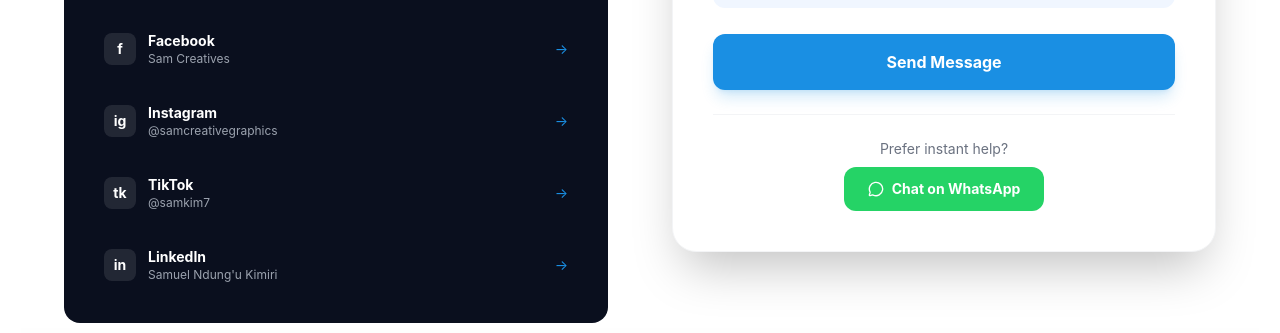
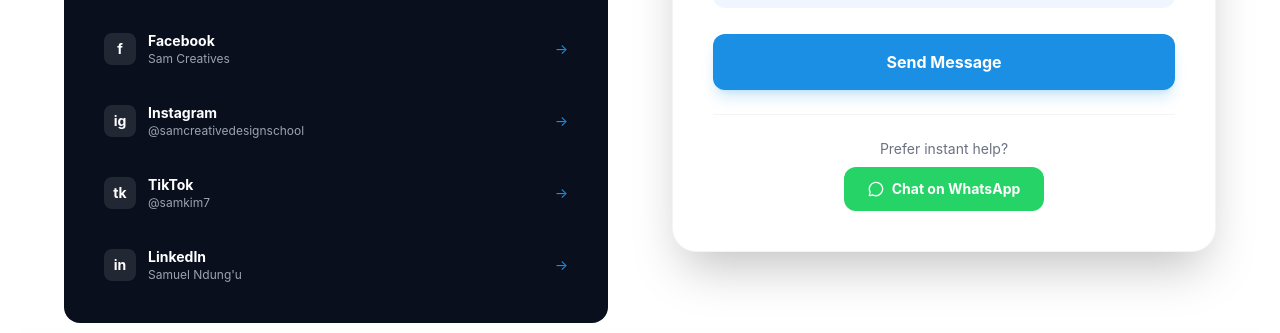
Before and after one commit to Samkimiri/sam-creative-design-school, a Next.js app: page /contact in a window 1280 px wide. Shown: the part 989-1322 px from the top of the page. Built offline with nearby package versions, Linux system fonts and the light colour scheme; no server answers; the database is empty.

Commit message:
Update Instagram and LinkedIn social links

```diff
--- a/src/app/contact/page.tsx
+++ b/src/app/contact/page.tsx
@@ -46,9 +46,9 @@
 
   const socials = [
     { name: "Facebook", handle: "Sam Creatives", icon: "f", href: "https://www.facebook.com/profile.php?id=61591155443815" },
-    { name: "Instagram", handle: "@samcreativegraphics", icon: "ig", href: "https://www.instagram.com/samcreativegraphics" },
+    { name: "Instagram", handle: "@samcreativedesignschool", icon: "ig", href: "https://www.instagram.com/samcreativedesignschool?igsh=MWNybngwYm4zdjlwZw==" },
     { name: "TikTok", handle: "@samkim7", icon: "tk", href: "https://vm.tiktok.com/ZS96QHNaQA7Mk-cBfGz/" },
-    { name: "LinkedIn", handle: "Samuel Ndung'u Kimiri", icon: "in", href: "https://www.linkedin.com/in/samuel-ndungu-kimiri" },
+    { name: "LinkedIn", handle: "Samuel Ndung'u", icon: "in", href: "https://www.linkedin.com/in/samuel-ndung-u-20b89b41a" },
   ];
 
   return (
--- a/src/components/Footer.tsx
+++ b/src/components/Footer.tsx
@@ -11,13 +11,13 @@
     { name: "Facebook", handle: "Sam Creatives", href: "https://www.facebook.com/profile.php?id=61591155443815", icon: (
       <svg width="18" height="18" viewBox="0 0 24 24" fill="currentColor"><path d="M18 2h-3a5 5 0 0 0-5 5v3H7v4h3v8h4v-8h3l1-4h-4V7a1 1 0 0 1 1-1h3z"/></svg>
     )},
-    { name: "Instagram", handle: "@samcreativegraphics", href: "https://www.instagram.com/samcreativegraphics", icon: (
+    { name: "Instagram", handle: "@samcreativedesignschool", href: "https://www.instagram.com/samcreativedesignschool?igsh=MWNybngwYm4zdjlwZw==", icon: (
       <svg width="18" height="18" viewBox="0 0 24 24" fill="none" stroke="currentColor" strokeWidth="2" strokeLinecap="round" strokeLinejoin="round"><rect x="2" y="2" width="20" height="20" rx="5" ry="5"/><circle cx="12" cy="12" r="4"/><circle cx="17.5" cy="6.5" r="1" fill="currentColor"/></svg>
     )},
     { name: "TikTok", handle: "@samkim7", href: "https://vm.tiktok.com/ZS96QHNaQA7Mk-cBfGz/", icon: (
       <svg width="18" height="18" viewBox="0 0 24 24" fill="currentColor"><path d="M19.59 6.69a4.83 4.83 0 0 1-3.77-4.25V2h-3.45v13.67a2.89 2.89 0 0 1-2.88 2.5 2.89 2.89 0 0 1-2.89-2.89 2.89 2.89 0 0 1 2.89-2.89c.28 0 .54.04.79.1V9.01a6.35 6.35 0 0 0-.79-.05 6.34 6.34 0 0 0-6.34 6.34 6.34 6.34 0 0 0 6.34 6.34 6.34 6.34 0 0 0 6.33-6.34V9.13a8.32 8.32 0 0 0 4.87 1.56V7.24a4.85 4.85 0 0 1-1.1-.55z"/></svg>
     )},
-    { name: "LinkedIn", handle: "Samuel Ndung'u Kimiri", href: "https://www.linkedin.com/in/samuel-ndungu-kimiri", icon: (
+    { name: "LinkedIn", handle: "Samuel Ndung'u", href: "https://www.linkedin.com/in/samuel-ndung-u-20b89b41a", icon: (
       <svg width="18" height="18" viewBox="0 0 24 24" fill="currentColor"><path d="M16 8a6 6 0 0 1 6 6v7h-4v-7a2 2 0 0 0-2-2 2 2 0 0 0-2 2v7h-4v-7a6 6 0 0 1 6-6zM2 9h4v12H2z"/><circle cx="4" cy="4" r="2"/></svg>
     )},
   ];
```
